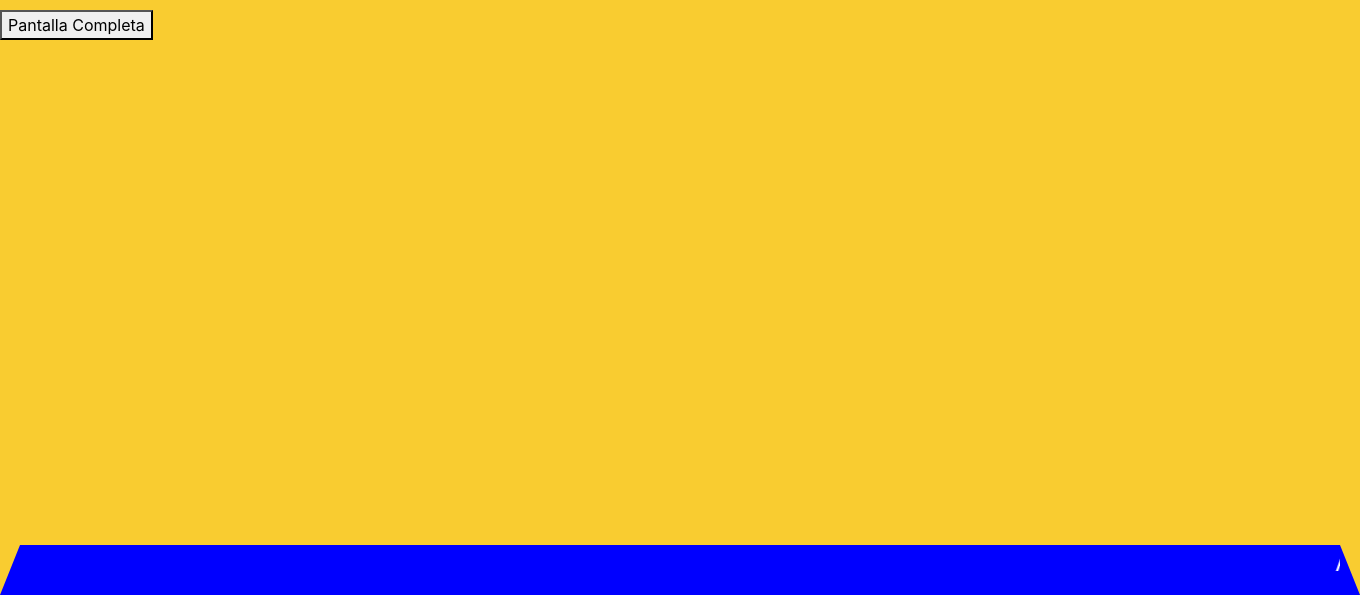
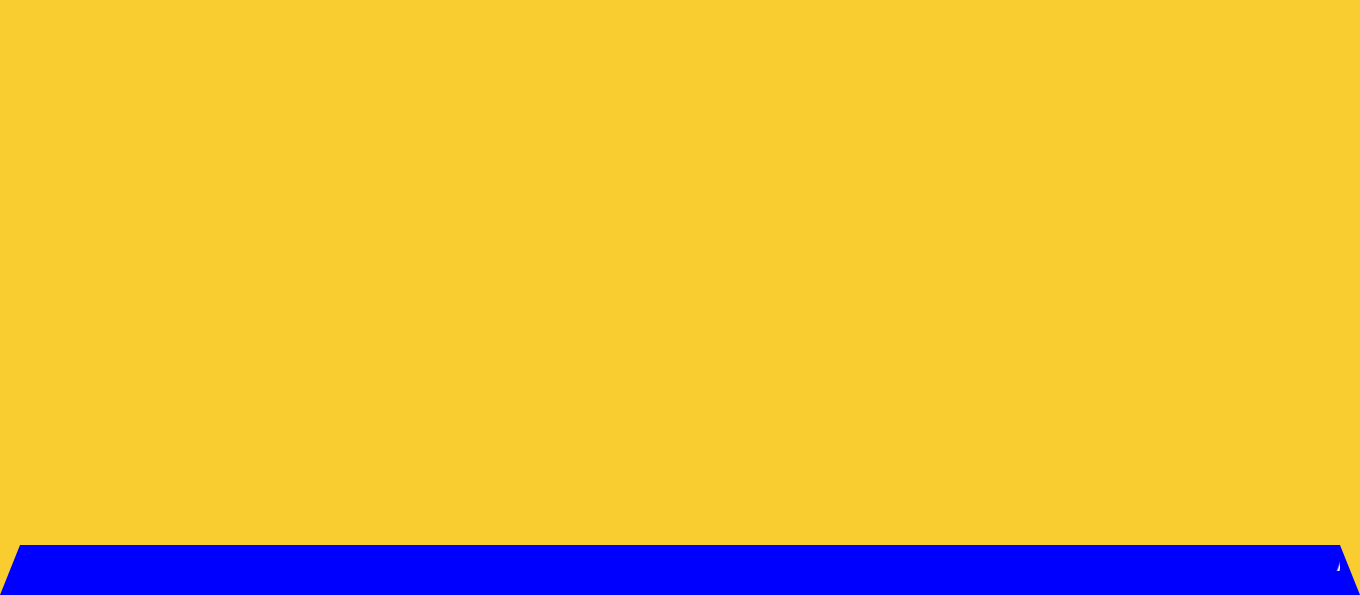
Before and after one commit to jesusk27/Lotery_app, a Django app: template numeros_loteria/templates/index.html in a window 1360 px wide; the page is wider, and only the part inside the window is pictured. Shown: the part 205-800 px from the top of that part. Run offline with Django 3.2, Linux system fonts and the light colour scheme; the template is opened without the code that fills it, so the values that code supplies are empty; some libraries are stand-ins or nearby versions.

Commit message:
Update index.html

```diff
--- a/numeros_loteria/templates/index.html
+++ b/numeros_loteria/templates/index.html
@@ -109,7 +109,7 @@
 				<!--/div-->
 
   </header>
-  <button id="btn-fs" type="button" name="button">Pantalla Completa</button>
+  <!--button id="btn-fs" type="button" name="button">Pantalla Completa</button>
 
  <!--div class="flex-container">
          <span class="flex-item">NUEVO</span>
```
